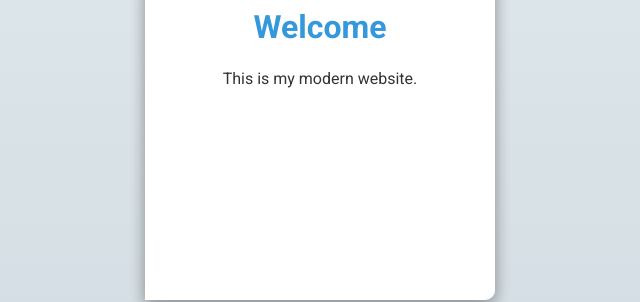
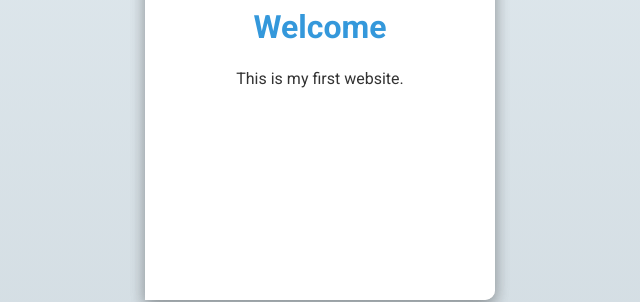
Before and after one commit to ArrowDigby/my-first-websiteV1, a plain HTML site: page index.html in a window 1280 px wide. Shown: the part 262-564 px from the top of the page, 320-960 px from the left. Drawn offline with Linux system fonts and the light colour scheme.

Commit message:
Update index.html

```diff
--- a/index.html
+++ b/index.html
@@ -30,7 +30,7 @@
             <div class="front">
                 <div class="content">
                     <h1>Welcome</h1>
-                    <p>This is my modern website.</p>
+                    <p>This is my first website.</p>
                 </div>
             </div>
             <div class="back">
```
